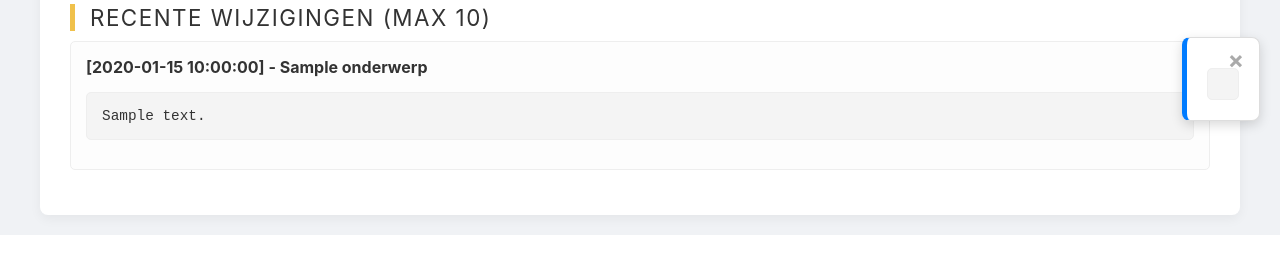
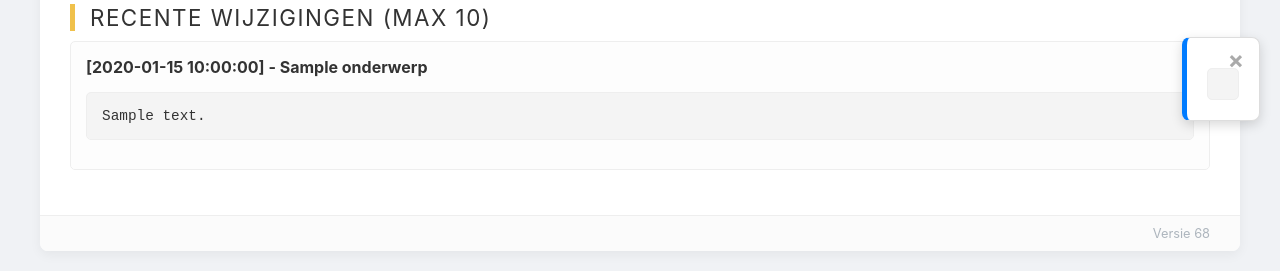
Before and after one commit to simoens/lis-cron-job, a Python web app: template templates/index.html in a window 1280 px wide. Shown: the part 659-930 px from the top of the page. Before the commit the page ends 894 px from the top, so only its background shows below. Run offline with Jinja, Linux system fonts and the light colour scheme; the template is opened without the code that fills it: most values are stand-ins (such as "Sample title", 1, 10 or a date in 2020).

Commit message:
Update index.html

```diff
--- a/templates/index.html
+++ b/templates/index.html
@@ -18,6 +18,7 @@
             background-color: #fff;
             border-radius: 8px;
             box-shadow: 0 4px 12px rgba(0,0,0,0.05);
+            overflow: hidden; /* Zorgt dat footer netjes binnen de rondingen blijft */
         }
 
         /* Header styling */
@@ -25,7 +26,6 @@
             background-color: #343a40; /* Donkergrijs/zwart */
             color: white;
             padding: 20px 30px;
-            border-radius: 8px 8px 0 0;
         }
         .header-bar::after {
             content: "";
@@ -253,6 +253,16 @@
             background-color: #ffebee; /* Terug naar begin */
           }
         }
+
+        /* Versienummer footer */
+        .version-footer {
+            text-align: right;
+            padding: 10px 30px;
+            color: #adb5bd;
+            font-size: 0.8em;
+            border-top: 1px solid #eee;
+            background-color: #fbfbfb;
+        }
     </style>
 </head>
 <body>
@@ -414,6 +424,11 @@
             {% endif %}
 
         </div>
+
+        <!-- HIER IS DE NIEUWE VERSIE FOOTER -->
+        <div class="version-footer">
+            Versie 68
+        </div>
     </div>
 
     <div id="change-toast" class="toast-notification">
```
